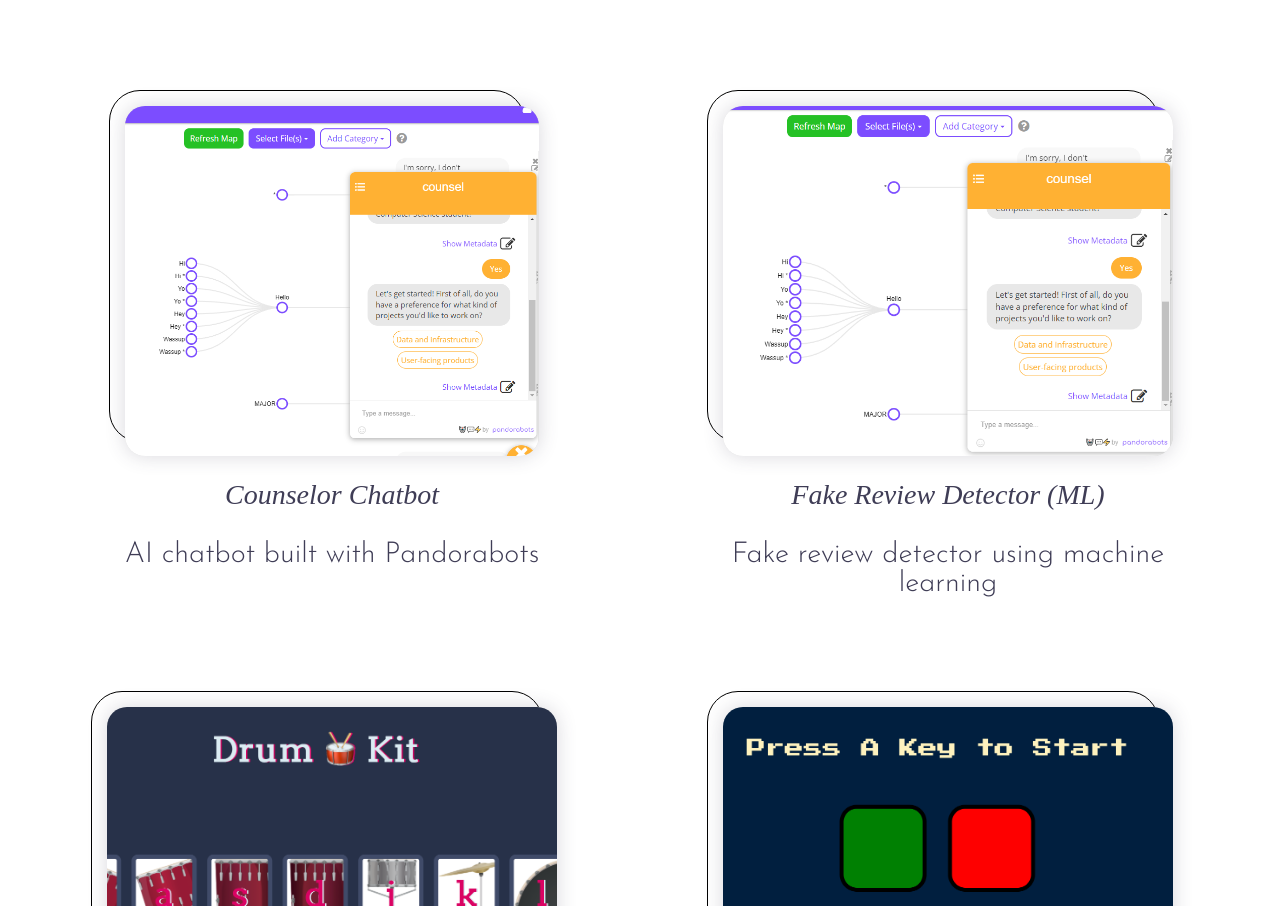
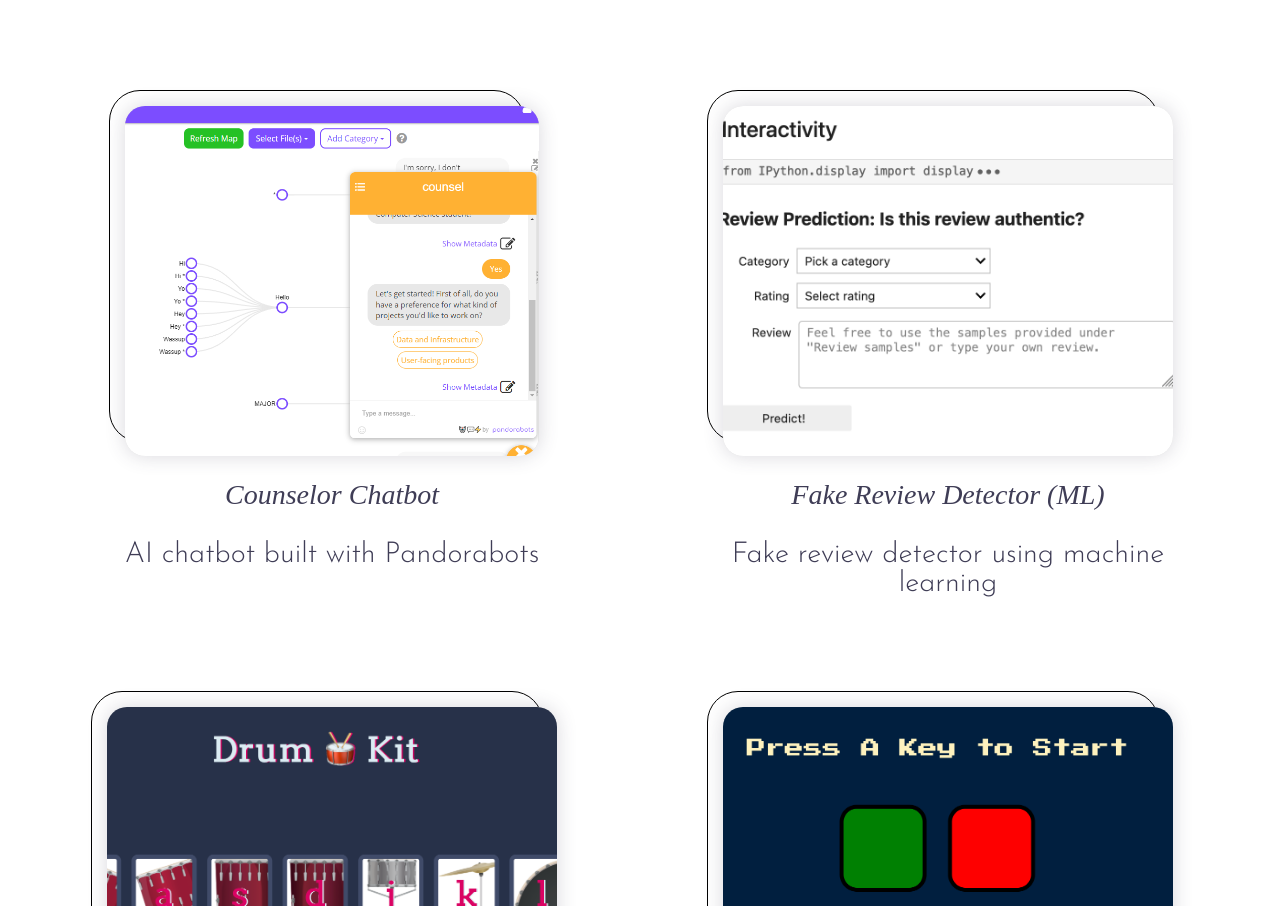
Before and after one commit to jatwong/portfolio, a website: page index.html in a window 1280 px wide. Shown: the part 3142-4048 px from the top of the page. Drawn offline with Linux system fonts and the light colour scheme; a web font is replaced by a local one.

Commit message:
add fake review thumb

```diff
--- a/index.html
+++ b/index.html
@@ -180,7 +180,7 @@
             <a href="https://github.com/jatwong/fake-review-detector">
               <div class="outline">
                 <img
-                  src="./images/pandorabotsThumb.PNG"
+                  src="./images/fakeReviewThumb.png"
                   alt="Fake review project thumbnail"
                 />
               </div>
```
Also changed, not shown: images/fakeReviewThumb.png (added).
